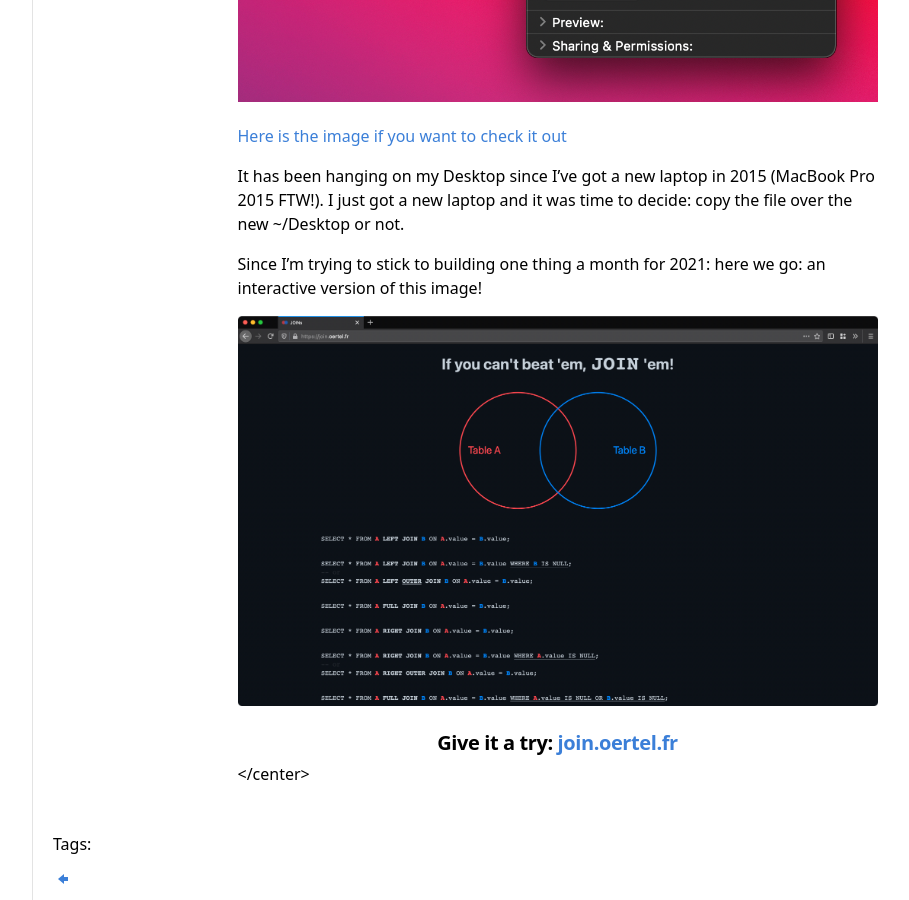
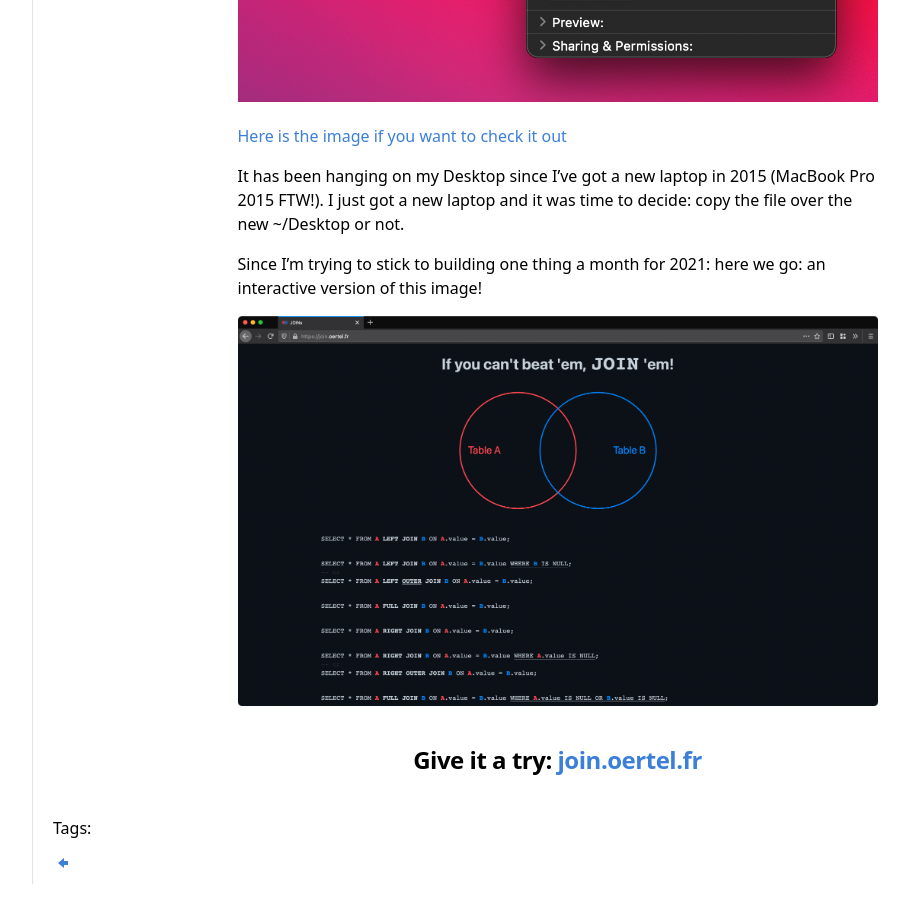
Before and after one commit to boertel/blog, a Jekyll site: the page built from _posts/2021-02-02-join.md, in a window 1280 px wide and 900 px high, scrolled down 847 px. Shown: the whole window, without its empty margins (198-1107 px from the left). Built offline with Jekyll 4.4.1, drawn with Linux system fonts in a browser that asks for light colours.

Commit message:
text align center

```diff
--- a/_posts/2021-02-02-join.md
+++ b/_posts/2021-02-02-join.md
@@ -18,4 +18,4 @@
 ![Give it a try](/media/join/webapp.png)
 
 
-<h4 style="text-align: center;">Give it a try: <a href="https://join.oertel.fr">join.oertel.fr</a></h4></center>
+<h3 style="text-align: center;">Give it a try: <a href="https://join.oertel.fr">join.oertel.fr</a></h3>
```
